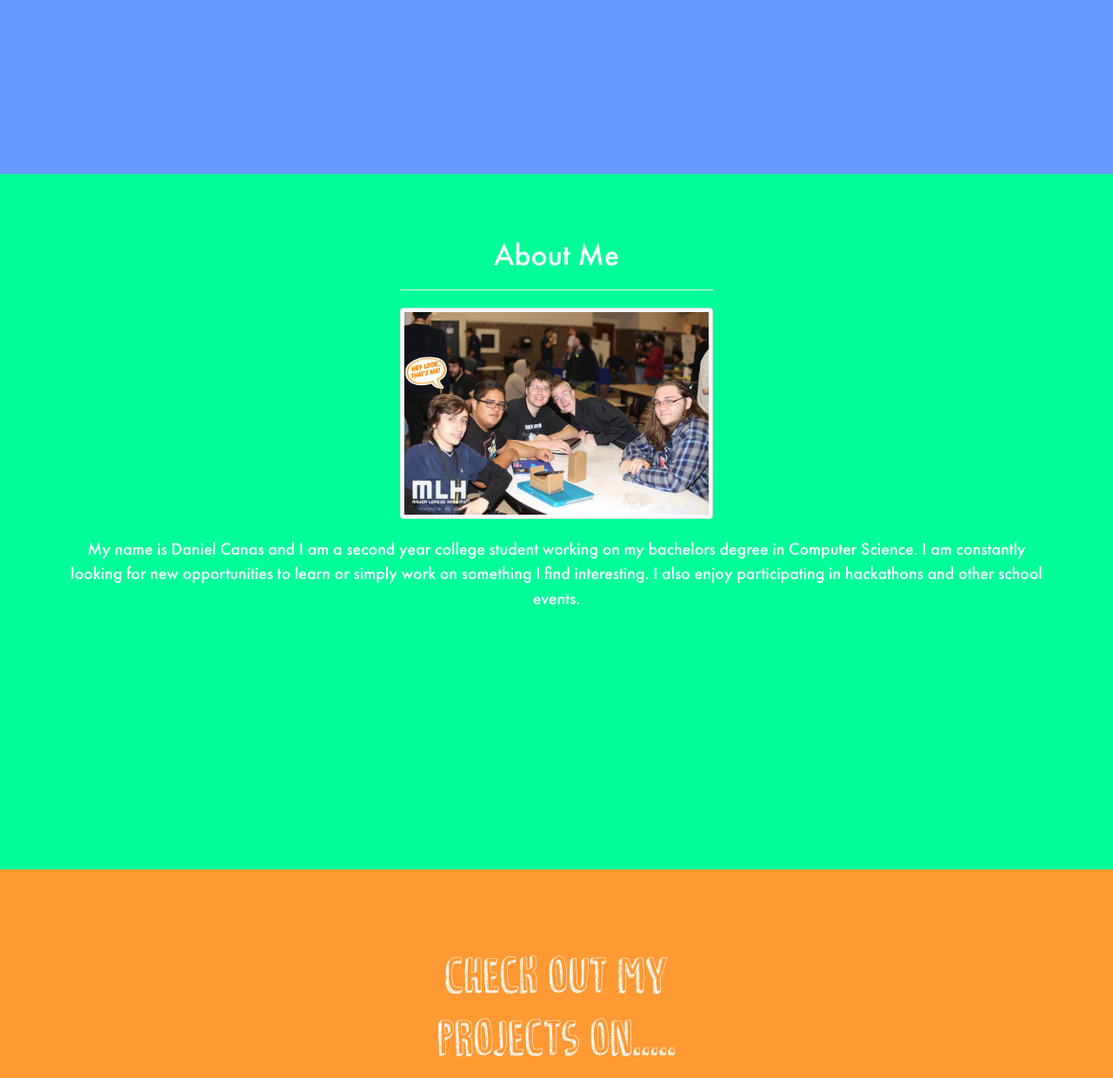
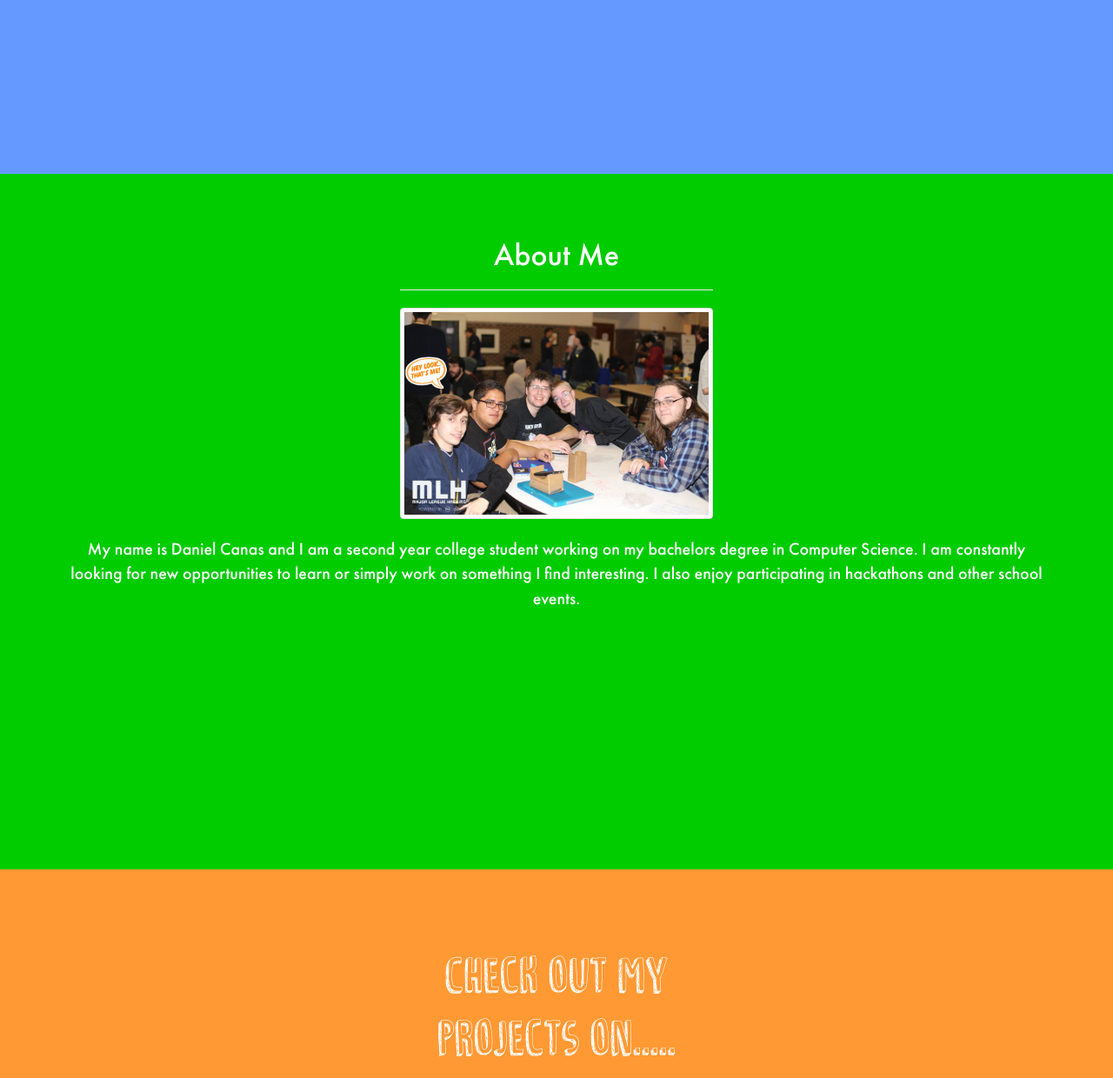
Before and after one commit to danielcanas/danielcanas.github.io, a PHP site: page /fullScroll.html in a window 1280 px wide. Shown: the part 601-1841 px from the top of the page at 87% size. Run offline with PHP 8.4, Linux system fonts and the light colour scheme; some libraries are stand-ins or nearby versions.

Commit message:
Background change

```diff
--- a/css/fullScroll.css
+++ b/css/fullScroll.css
@@ -101,7 +101,7 @@ label{
 
 #page2{
   height: 100%;
-  background: #00ff99; /* fallback for old browsers */
+  background: #00cc00; /* fallback for old browsers */
 }
 
 #page3{
```
